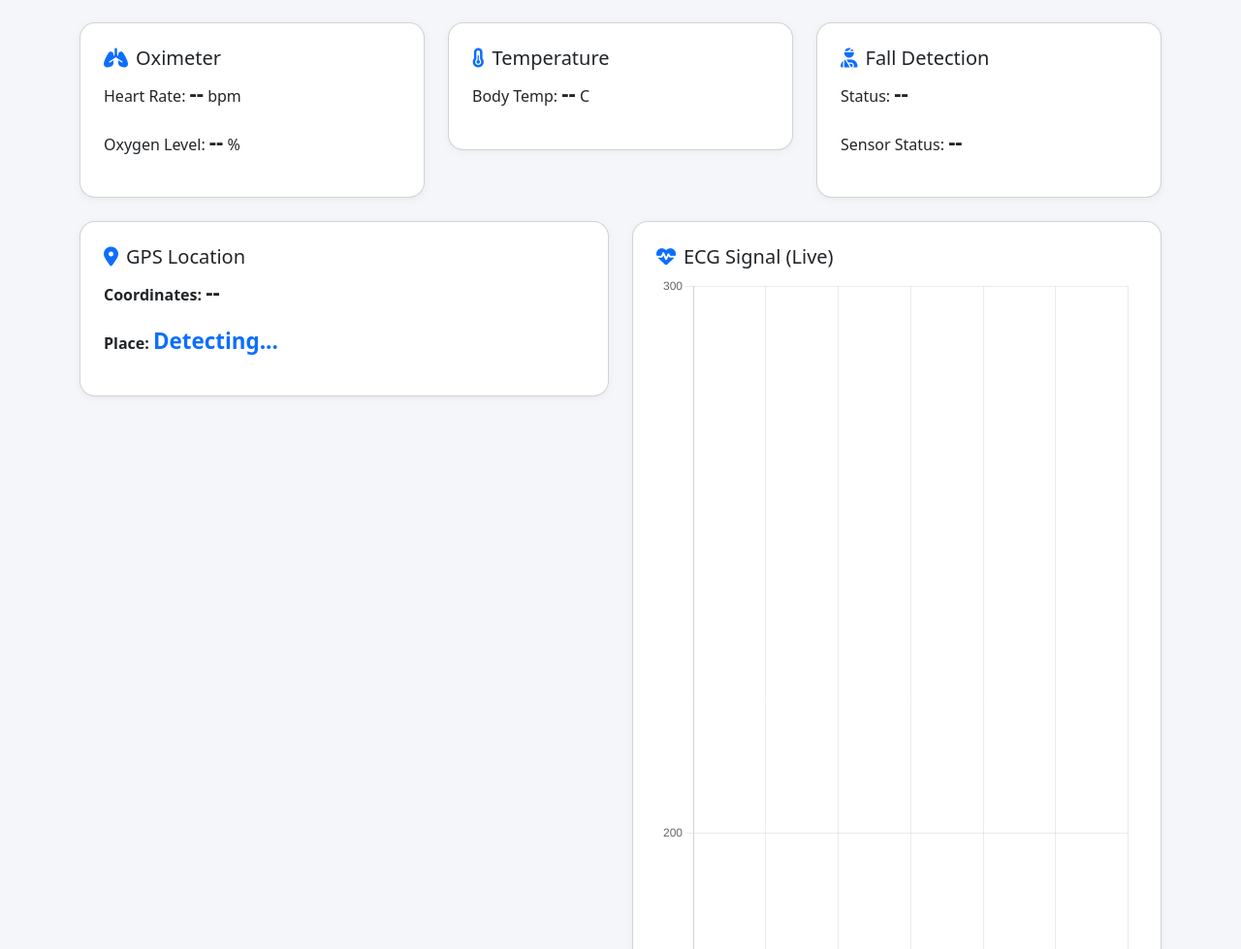
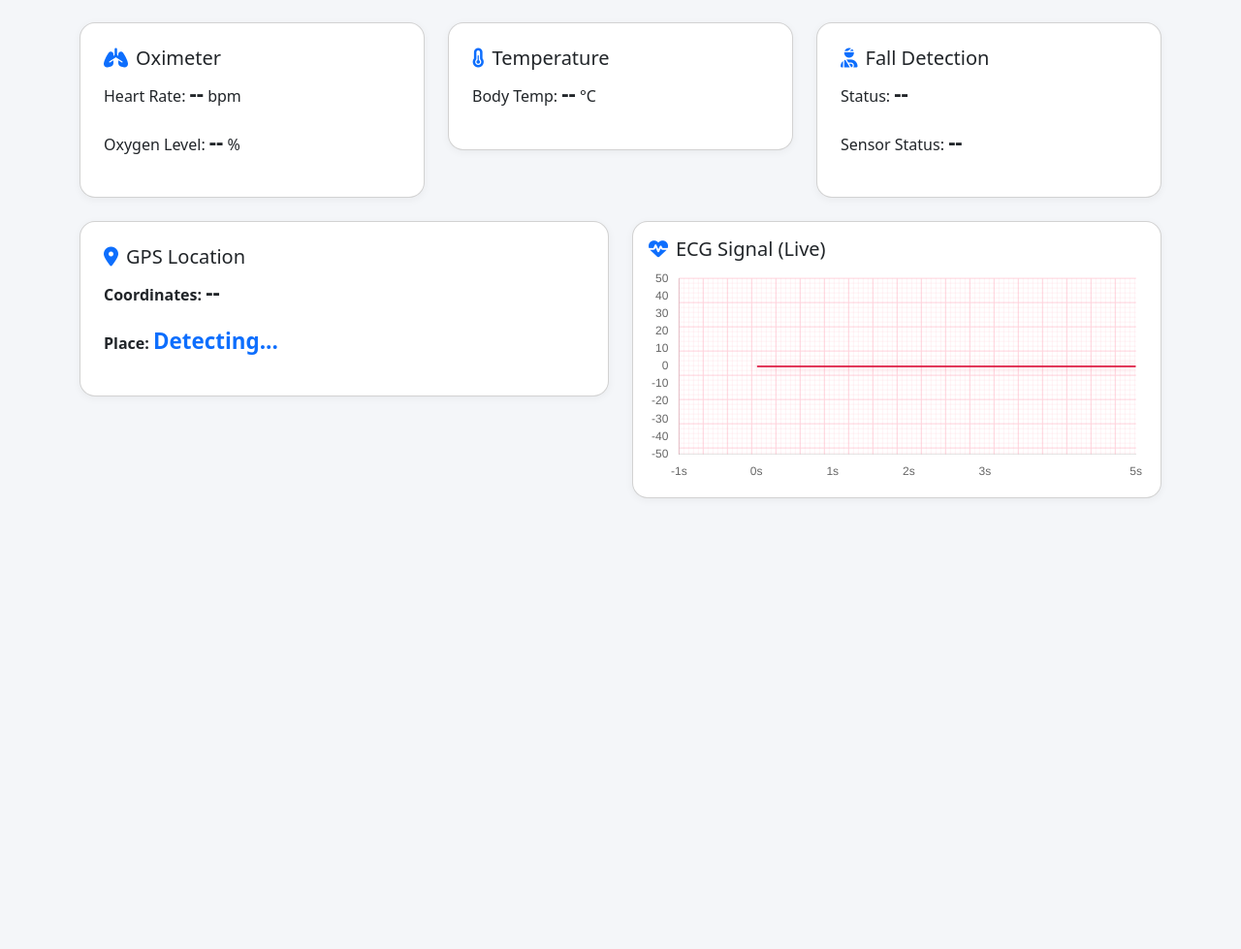
Before and after one commit to ihsanihsan200111-lab/health-monitor, a browser extension: page static/index.html in a window 1280 px wide. Shown: the part 121-1100 px from the top of the page at 97% size. After the commit the page ends 800 px from the top, so only its background shows below. Drawn offline with nearby package versions, Linux system fonts and the light colour scheme; no server answers.

Commit message:
Update index.html
....

```diff
--- a/static/index.html
+++ b/static/index.html
@@ -1,46 +1,38 @@
 <!DOCTYPE html>
 <html lang="en">
 <head>
-  <meta charset="UTF-8" />
-  <meta name="viewport" content="width=device-width, initial-scale=1" />
+  <meta charset="UTF-8"/>
+  <meta name="viewport" content="width=device-width, initial-scale=1"/>
   <title>Live Health Monitor</title>
 
-  <!-- Bootstrap CSS -->
-  <link href="https://cdn.jsdelivr.net/npm/bootstrap@5.3.0/dist/css/bootstrap.min.css" rel="stylesheet" />
-  <!-- Font Awesome for Icons -->
-  <link rel="stylesheet" href="https://cdnjs.cloudflare.com/ajax/libs/font-awesome/6.4.0/css/all.min.css" />
-  <!-- Chart.js for ECG -->
+  <!-- Bootstrap / Icons / Chart.js -->
+  <link href="https://cdn.jsdelivr.net/npm/bootstrap@5.3.0/dist/css/bootstrap.min.css" rel="stylesheet"/>
+  <link href="https://cdnjs.cloudflare.com/ajax/libs/font-awesome/6.4.0/css/all.min.css" rel="stylesheet"/>
   <script src="https://cdn.jsdelivr.net/npm/chart.js"></script>
 
   <style>
-    body {
-      background-color: #f4f6f9;
-    }
-    .card {
-      border-radius: 1rem;
-      box-shadow: 0 2px 8px rgba(0, 0, 0, 0.05);
-    }
-    .title-icon {
-      margin-right: 0.5rem;
-      color: #0d6efd;
-    }
-    .value {
-      font-size: 1.4rem;
-      font-weight: bold;
-    }
+    body { background:#f4f6f9; }
+    .card { border-radius:1rem; box-shadow:0 2px 8px rgba(0,0,0,.05); }
+    .title-icon { margin-right:.5rem; color:#0d6efd; }
+    .value { font-size:1.4rem; font-weight:bold; }
+
+    /* ECG: fixed compact height (no scrolling) */
+    .ecg-wrap { height:220px; max-height:40vh; }
+    #ecgChart { width:100% !important; height:100% !important; display:block; }
+    @media (max-width:576px){ .ecg-wrap{ height:180px; } }
   </style>
 </head>
 <body>
   <div class="container py-5">
-    <h1 class="text-center mb-5 text-primary"> Live Health Monitoring Dashboard</h1>
+    <h1 class="text-center mb-5 text-primary">Live Health Monitoring Dashboard</h1>
 
     <div class="row g-4 mb-4">
       <!-- Oximeter -->
       <div class="col-md-4">
         <div class="card p-4">
           <h5><i class="fas fa-lungs title-icon"></i>Oximeter</h5>
-          <p> Heart Rate: <span id="heart" class="value">--</span> bpm</p>
-          <p> Oxygen Level: <span id="oxygen" class="value">--</span> %</p>
+          <p>Heart Rate: <span id="heart" class="value">--</span> bpm</p>
+          <p>Oxygen Level: <span id="oxygen" class="value">--</span> %</p>
         </div>
       </div>
 
@@ -48,7 +40,7 @@
       <div class="col-md-4">
         <div class="card p-4">
           <h5><i class="fas fa-thermometer-half title-icon"></i>Temperature</h5>
-          <p> Body Temp: <span id="temp" class="value">--</span> C</p>
+          <p>Body Temp: <span id="temp" class="value">--</span> °C</p>
         </div>
       </div>
 
@@ -56,8 +48,8 @@
       <div class="col-md-4">
         <div class="card p-4">
           <h5><i class="fas fa-user-injured title-icon"></i>Fall Detection</h5>
-          <p> Status: <span id="fall" class="value">--</span></p>
-          <p> Sensor Status: <span id="fallOrigin" class="value">--</span></p>
+          <p>Status: <span id="fall" class="value">--</span></p>
+          <p>Sensor Status: <span id="fallOrigin" class="value">--</span></p>
         </div>
       </div>
     </div>
@@ -74,33 +66,54 @@
 
       <!-- ECG Chart -->
       <div class="col-md-6">
-        <div class="card p-4">
+        <div class="card p-3">
           <h5><i class="fas fa-heartbeat title-icon"></i>ECG Signal (Live)</h5>
-          <canvas id="ecgChart" height="160"></canvas>
+          <div class="ecg-wrap">
+            <canvas id="ecgChart"></canvas>
+          </div>
         </div>
       </div>
     </div>
   </div>
 
-  <!-- Live Update Script -->
+  <!-- Live Update Script (ONLY uses data.ecg_value) -->
   <script>
-  // --- UI updates for vitals ---
-  function setText(id, value) {
-    document.getElementById(id).textContent = value;
-  }
+    // --- helpers ---
+    const setText = (id, v) => (document.getElementById(id).textContent = v);
 
-  // --- Chart.js setup: smooth ECG line, rolling time window, glow + gradient ---
+    // --- Chart.js setup ---
     const ecgCtx = document.getElementById("ecgChart").getContext("2d");
 
-  // Pretty gradient + glow shadow
+    // Pretty gradient + subtle fill
     const strokeGrad = ecgCtx.createLinearGradient(0, 0, 0, ecgCtx.canvas.height);
-  strokeGrad.addColorStop(0.00, "rgba(220,20,60,1)");   // crimson top
-  strokeGrad.addColorStop(1.00, "rgba(220,20,60,0.7)");
-
+    strokeGrad.addColorStop(0.00, "rgba(220,20,60,1)");
+    strokeGrad.addColorStop(1.00, "rgba(220,20,60,0.75)");
     const fillGrad = ecgCtx.createLinearGradient(0, 0, 0, ecgCtx.canvas.height);
     fillGrad.addColorStop(0.00, "rgba(220,20,60,0.12)");
     fillGrad.addColorStop(1.00, "rgba(220,20,60,0)");
 
+    // ECG-paper style grid (minor 1mm, major 5mm)
+    const ecgGrid = {
+      id: "ecgGrid",
+      beforeDraw(chart) {
+        const { ctx, chartArea: a } = chart;
+        ctx.save();
+        ctx.clearRect(a.left, a.top, a.width, a.height);
+        // minor
+        ctx.beginPath(); ctx.strokeStyle = "rgba(255,99,132,0.08)"; ctx.lineWidth = 1;
+        for (let x = a.left; x <= a.right; x += 5) { ctx.moveTo(x, a.top); ctx.lineTo(x, a.bottom); }
+        for (let y = a.top; y <= a.bottom; y += 5) { ctx.moveTo(a.left, y); ctx.lineTo(a.right, y); }
+        ctx.stroke();
+        // major
+        ctx.beginPath(); ctx.strokeStyle = "rgba(255,99,132,0.18)"; ctx.lineWidth = 1.25;
+        for (let x = a.left; x <= a.right; x += 25) { ctx.moveTo(x, a.top); ctx.lineTo(x, a.bottom); }
+        for (let y = a.top; y <= a.bottom; y += 25) { ctx.moveTo(a.left, y); ctx.lineTo(a.right, y); }
+        ctx.stroke();
+        ctx.restore();
+      }
+    };
+
+    // Soft glow for the trace
     const glow = {
       id: "glow",
       beforeDatasetsDraw(chart) {
@@ -111,90 +124,123 @@
         ctx.shadowOffsetX = 0;
         ctx.shadowOffsetY = 0;
       },
-    afterDatasetsDraw(chart) {
-      chart.ctx.restore();
-    }
+      afterDatasetsDraw(chart) { chart.ctx.restore(); }
     };
 
-  // Rolling window configuration
-  let FS = 100;              // will be updated from server (data.ecg.fs)
-  let t = 0;                 // seconds (x-axis)
-  let WIN_SEC = 6;           // seconds visible
-  const points = [];         // {x, y}
+    // Rolling window with visual interpolation (ONLY ecg_value)
+    const WIN_SEC  = 6;      // visible window in seconds
+    const VIZ_FS   = 120;    // client-side visual sampling Hz
+    const DRAW_FPS = 30;     // chart refresh rate
+    const TAU_S    = 0.12;   // smoothing time-constant (smaller = spikier)
+
+    let t = 0;               // time in seconds
+    let target = 0;          // latest ecg_value from server
+    let current = 0;         // rendered value (eases toward target)
+    let lastSampleMs = performance.now();
+    let lastDrawMs   = 0;
+
+    // Gentle auto-scale
+    let yMin = -600, yMax = 600;
+
+    const points = []; // {x, y}
+
+    function updateYScale() {
+      if (!points.length) return;
+      let lo = Infinity, hi = -Infinity;
+      for (const p of points) { if (p.y < lo) lo = p.y; if (p.y > hi) hi = p.y; }
+      const span = Math.max(60, hi - lo);
+      const pad  = Math.max(30, span * 0.25);
+      let tgtMin = Math.max(-1000, Math.floor((lo - pad) / 50) * 50);
+      let tgtMax = Math.min( 1000, Math.ceil ((hi + pad) / 50) * 50);
+      const alpha = 0.25;
+      yMin = yMin + alpha * (tgtMin - yMin);
+      yMax = yMax + alpha * (tgtMax - yMax);
+      ecgChart.options.scales.y.min = Math.round(yMin);
+      ecgChart.options.scales.y.max = Math.round(yMax);
+    }
 
     const ecgChart = new Chart(ecgCtx, {
       type: "line",
       data: {
         datasets: [{
-        label: "ECG",
-        data: points,         // array of {x, y}
-        parsing: false,       // we provide x/y directly
+          data: points,
+          parsing: false,
           borderColor: strokeGrad,
           backgroundColor: fillGrad,
           borderWidth: 2,
+          pointRadius: 0,            // no dots
           fill: true,
           spanGaps: true,
           cubicInterpolationMode: "monotone",
-        pointRadius: 0,       // <— no dots
           tension: 0.25
         }]
       },
       options: {
         animation: false,
         responsive: true,
-      maintainAspectRatio: false,
-      plugins: {
-        legend: { display: false },
-        decimation: { enabled: true, algorithm: "lttb" } // performance safety
-      },
+        maintainAspectRatio: false,   // respect .ecg-wrap height
+        plugins: { legend: { display: false } },
         scales: {
           x: {
-          type: "linear",
-          min: 0,
-          max: WIN_SEC,
-          grid: { color: "rgba(0,0,0,0.08)" },
-          ticks: {
-            callback: (v) => v.toFixed(0) + "s"
-          }
+            type: "linear", min: 0, max: WIN_SEC,
+            grid: { display: false },
+            ticks: { callback: v => v.toFixed(0) + "s" }
           },
           y: {
-          min: -300,   // match your Pi-side clamp
-          max:  300,
-          grid: { color: "rgba(0,0,0,0.08)" }
+            min: yMin, max: yMax,
+            grid: { display: false }
           }
         }
       },
-    plugins: [glow]
+      plugins: [ecgGrid, glow]
     });
 
-  function pushSamples(samples) {
-    // samples: array of numbers
-    for (let i = 0; i < samples.length; i++) {
-      t += 1 / FS;
-      points.push({ x: t, y: Number(samples[i]) });
+    function addVizSamples() {
+      const now = performance.now();
+      const need = Math.floor(((now - lastSampleMs) / 1000) * VIZ_FS);
+      if (need <= 0) return;
+
+      // exponential easing toward target
+      const alpha = 1 - Math.exp(-(need / VIZ_FS) / TAU_S);
+      for (let i = 0; i < need; i++) {
+        current += alpha * (target - current);
+        t += 1 / VIZ_FS;
+        points.push({ x: t, y: current });
       }
-    // Trim to rolling window
+      lastSampleMs += (need / VIZ_FS) * 1000;
+
+      // trim to window
       const oldest = t - WIN_SEC;
       while (points.length && points[0].x < oldest) points.shift();
-    // Update x range
+
+      // slide x-range
       ecgChart.options.scales.x.min = oldest;
       ecgChart.options.scales.x.max = t;
-    ecgChart.update("none");
     }
 
+    function loop() {
+      addVizSamples();
+      const now = performance.now();
+      if (now - lastDrawMs >= (1000 / DRAW_FPS)) {
+        updateYScale();
+        ecgChart.update("none");
+        lastDrawMs = now;
+      }
+      requestAnimationFrame(loop);
+    }
+    requestAnimationFrame(loop);
+
+    // Poll ONLY ecg_value + vitals
     async function fetchData() {
       try {
-      const response = await fetch("/data");
-      const data = await response.json();
+        const res = await fetch("/data");
+        const data = await res.json();
 
-      // ----- Textual widgets -----
         setText("heart", data.heart_rate ?? "--");
         setText("oxygen", data.oxygen_level ?? "--");
         setText("temp", data.temperature ?? "--");
         setText("fall", data.fall_detected ? "Detected" : "None");
-
-      // Your backend sends sensor status in meta.source — use that instead of fall_origin
-      const origin = (data?.meta && data.meta.source) ? data.meta.source : "--";
+        const origin = data?.meta?.source ?? "--";
         setText("fallOrigin", origin);
 
         if (data.gps) {
@@ -204,32 +250,18 @@
           setText("place", data.gps.place || "Unknown");
         }
 
-      // ----- ECG stream (smooth, continuous) -----
-      if (data?.ecg?.fs) {
-        FS = Number(data.ecg.fs) || FS;
+        // ONLY ecg_value used
+        if (typeof data.ecg_value !== "undefined") {
+          target = Number(data.ecg_value) || 0;
         }
-      let samples = [];
-      if (Array.isArray(data?.ecg?.samples) && data.ecg.samples.length) {
-        samples = data.ecg.samples;
-      } else if (typeof data.ecg_value !== "undefined") {
-        // Fallback: push one sample if chunk missing
-        samples = [Number(data.ecg_value)];
-      } else {
-        // No data — keep line steady
-        return;
-      }
-      pushSamples(samples);
-    } catch (err) {
-      console.error("Failed to fetch sensor data:", err);
+      } catch (e) {
+        console.error("fetch /data failed:", e);
       }
     }
 
-  // Kick off polling
-  // If your POST interval is 300ms and you send ~FS*0.3 samples each post,
-  // this matches nicely.
+    // Match your server cadence (~300 ms)
     setInterval(fetchData, 300);
     fetchData();
   </script>
-
 </body>
 </html>
```
Lines whose indentation alone changed are shown as unchanged.
